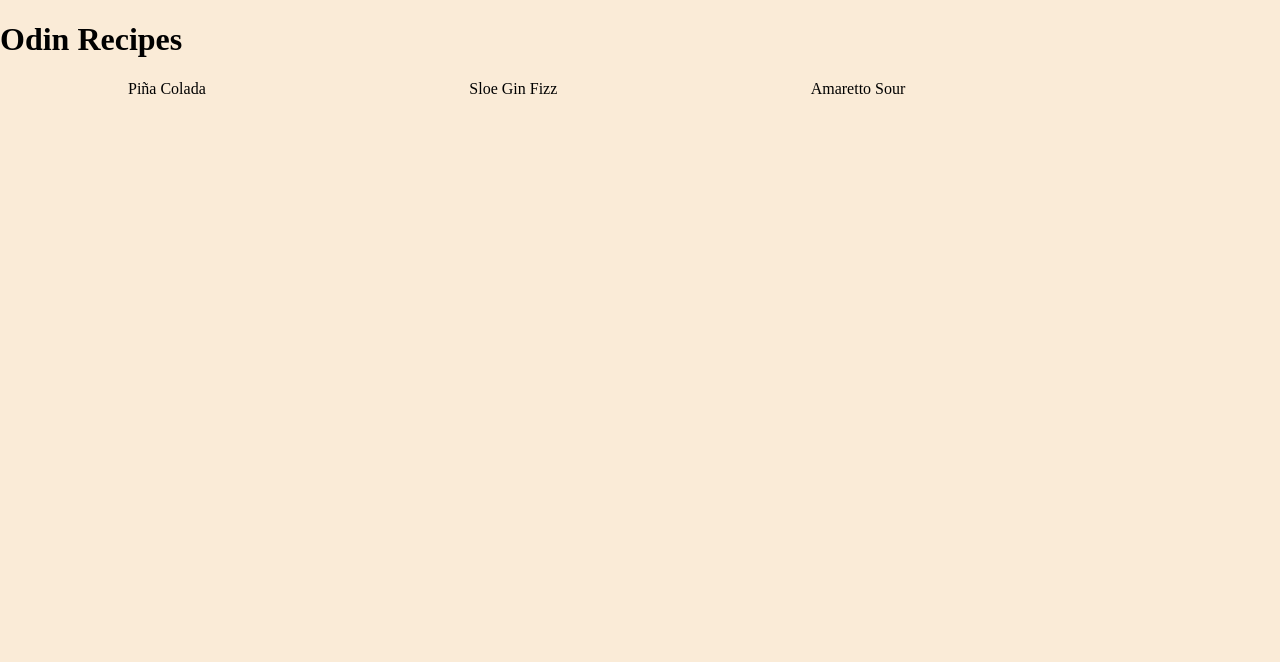
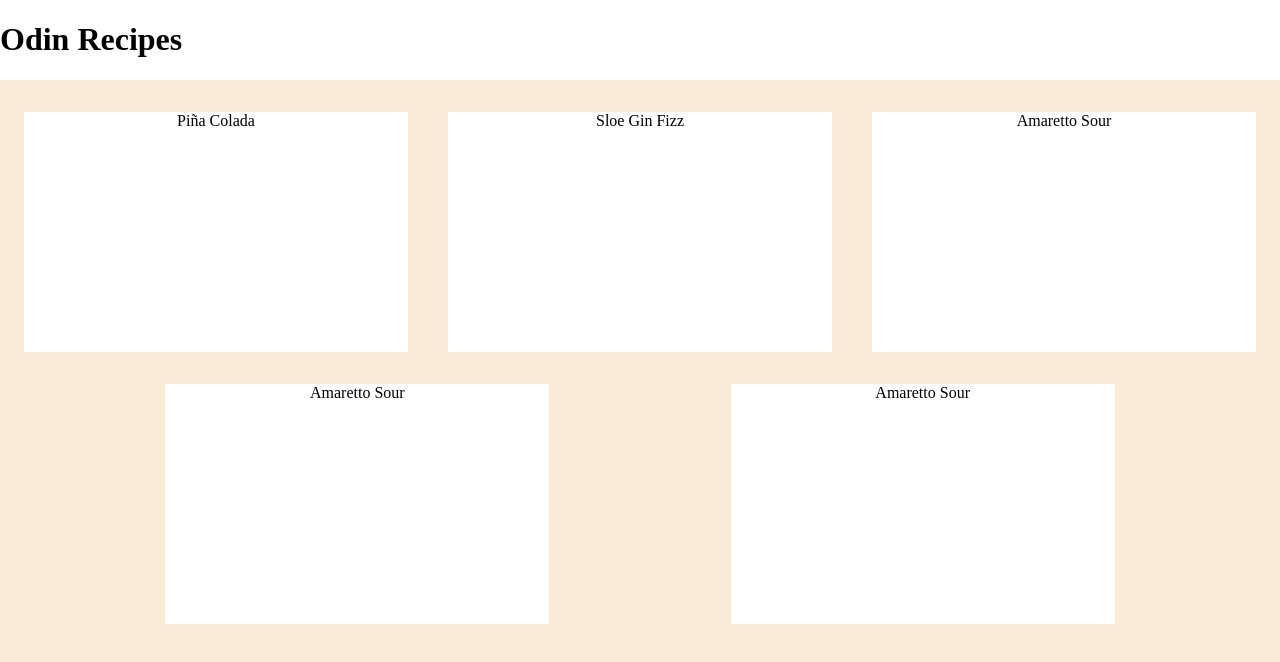
Before and after one commit to Wilmer-N/odin-recipes, a plain HTML site: page index.html in a window 1280 px wide. Drawn offline with Linux system fonts and the light colour scheme.

Commit message:
I added the structure of the main page with flex and indend to add a navigation-bar

```diff
--- a/css/index.css
+++ b/css/index.css
@@ -10,12 +10,37 @@ a{
     text-decoration: none;
     color: black;
 }
-#drinks{
-    margin: 0 auto;
-    width: 80%;
-    height: 100vh;
-    display: grid;
-    grid-template-columns: repeat(3, 1fr);
+
+header{
+    width: 100%;
+    height: 5rem;
+    background-color: white;
+    position: fixed;
+    top: 0;
+}
+main{
+    margin-top: 6rem;
+}
 
 
+#drinks{
+    justify-content: space-evenly;
+    display: flex;
+    width: 100%;
+    flex-direction: row;
+    flex-wrap: wrap;
 }
+
+.drink{
+    width: 30%;
+    height: 30vh;
+    background-color: white;
+    margin: 1em;
+    text-align: center;
+}
+@media (max-width: 950px){
+    .drink{
+        width: 45%;
+    }
+
+}
--- a/index.html
+++ b/index.html
@@ -7,18 +7,28 @@
         <link rel="stylesheet" href="css/index.css">
     </head>
     <body>
-        <h1>Odin Recipes</h1>
+        <header>
+            <h1>Odin Recipes</h1>
+        </header>
 
-        <section id="drinks">
-            <div class="drink left">
+        <main>
+         <section id="drinks">
+            <div class="drink">
                 <a href="recipes/pina-colada.html">Piña Colada</a>
             </div>
-            <div class="drink middle">
+            <div class="drink">
                 <a href="recipes/sloe-gin-fizz.html">Sloe Gin Fizz</a>
             </div>
-            <div class="drink right">
+            <div class="drink">
                 <a href="recipes/amaretto-sour.html">Amaretto Sour</a>
             </div>
-        </section>
+            <div class="drink">
+                <a href="recipes/amaretto-sour.html">Amaretto Sour</a>
+            </div>
+            <div class="drink">
+                <a href="recipes/amaretto-sour.html">Amaretto Sour</a>
+            </div>
+         </section>
+        </main>
     </body>
 </html>
```
